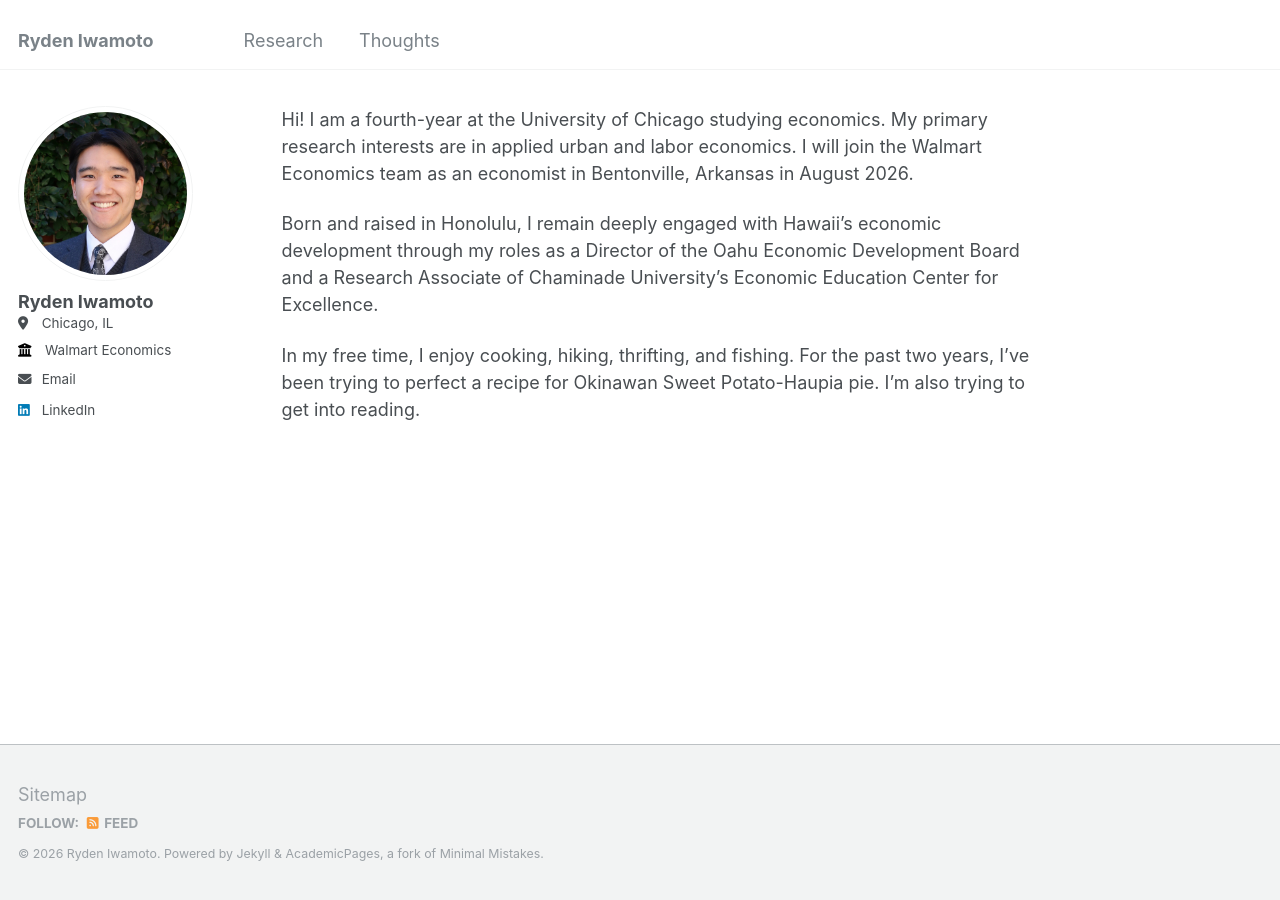
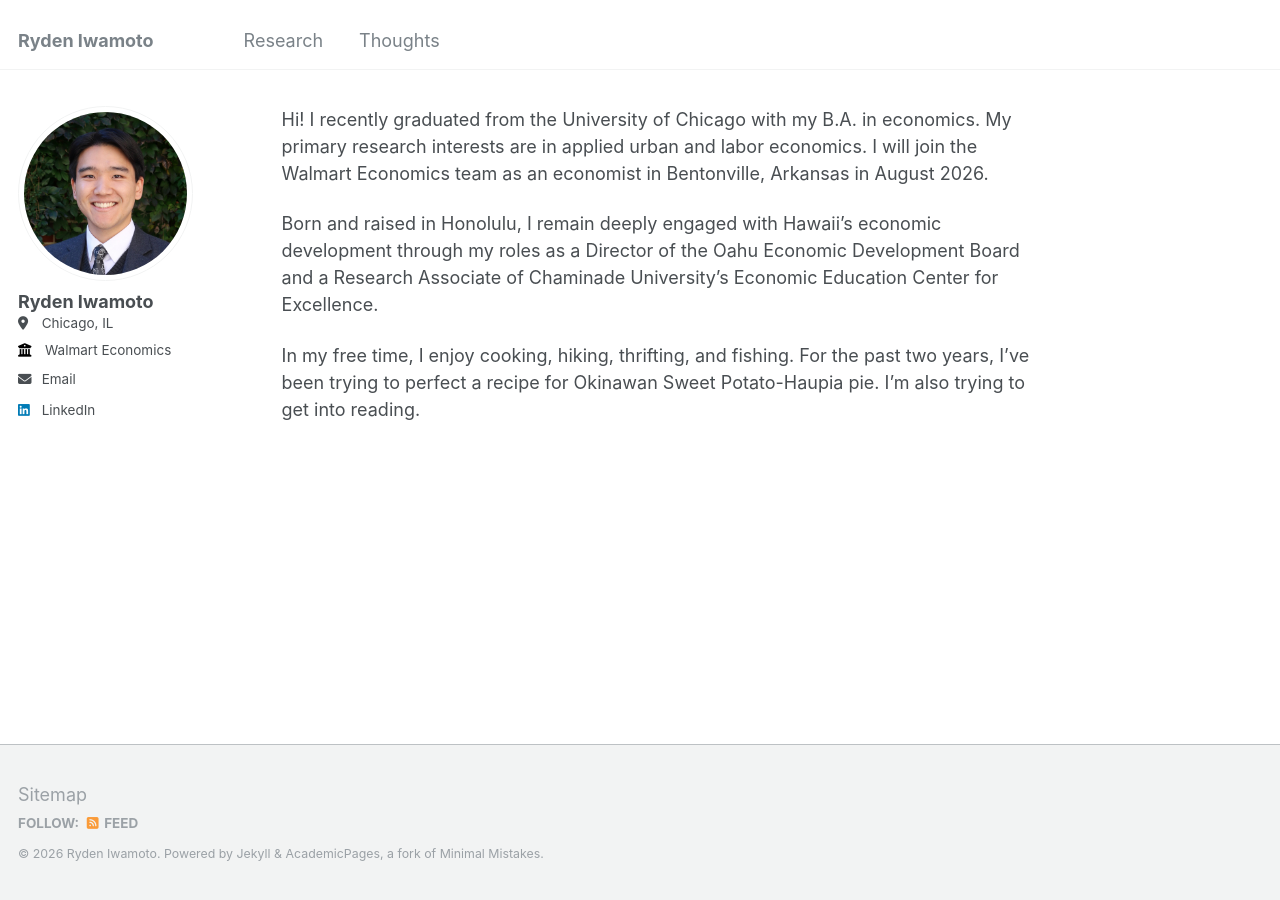
Before and after one commit to rydeniwamoto/rydeniwamoto.github.io, a Jekyll site: the page built from _pages/about.md, in a window 1280 px wide. Built offline with Jekyll 4.4.1, drawn with Linux system fonts in a browser that asks for light colours.

Commit message:
Update about page bio

```diff
--- a/_pages/about.md
+++ b/_pages/about.md
@@ -6,7 +6,7 @@ redirect_from:
   - /about.html
 ---
 
-Hi! I am a fourth-year at the University of Chicago studying economics. My primary
+Hi! I recently graduated from the University of Chicago with my B.A. in economics. My primary
 research interests are in applied urban and labor economics. I will join the Walmart
 Economics team as an economist in Bentonville, Arkansas in August 2026.
 
```
